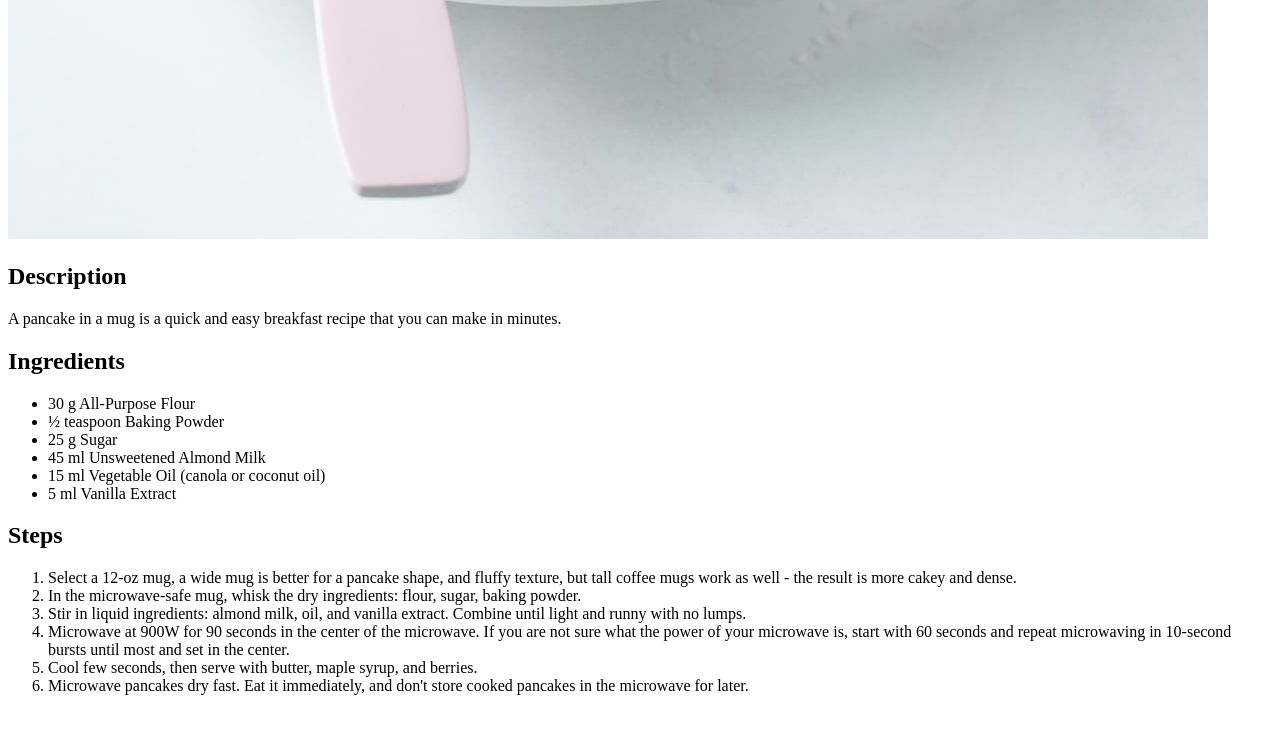
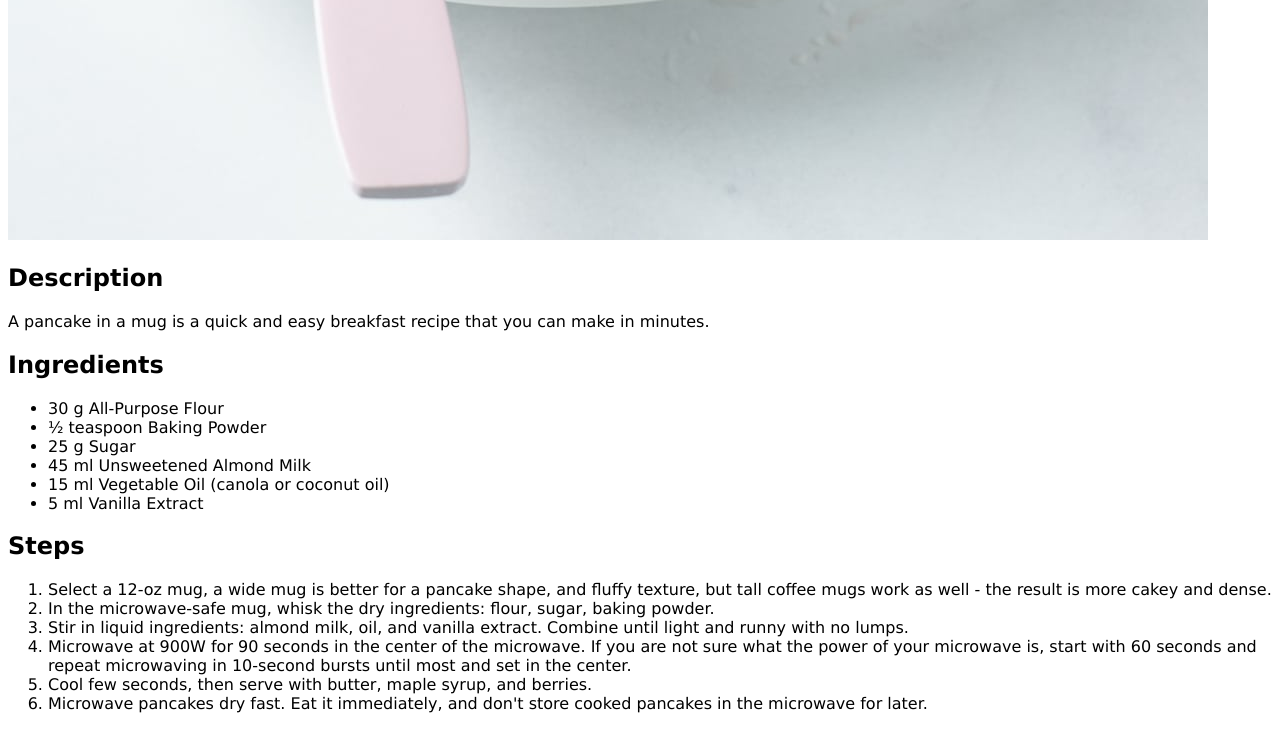
Before and after one commit to rc-gr/odin-recipes, a plain HTML site: page recipes/pancake-in-a-mug.html in a window 1280 px wide. Shown: the part 1641-2370 px from the top of the page. Drawn offline with Linux system fonts and the light colour scheme.

Commit message:
Add initial classes for styling

```diff
--- a/recipes/pancake-in-a-mug.html
+++ b/recipes/pancake-in-a-mug.html
@@ -3,15 +3,20 @@
 <head>
   <meta charset="UTF-8">
   <title>Pancake In A Mug</title>
+  <link rel="stylesheet" href="../style.css">
 </head>
 
-<body>
-  <h1>Pancake In A Mug</h1>
-  <img src="../img/pancake-in-a-mug-finished.jpg" alt="Finished pancake in a mug">
-  <h2>Description</h2>
-  <p>A pancake in a mug is a quick and easy breakfast recipe that you can make in minutes.</p>
-  <h2>Ingredients</h2>
-  <ul>
+<body class="main">
+  <h1 class="headline">Pancake In A Mug</h1>
+  <img class="dish-image" src="../img/pancake-in-a-mug-finished.jpg" alt="Finished pancake in a mug">
+
+  <h2 class="section">Description</h2>
+  <div class="description">
+    <p class="description">A pancake in a mug is a quick and easy breakfast recipe that you can make in minutes.</p>
+  </div>
+
+  <h2 class="section">Ingredients</h2>
+  <ul class="ingredients">
     <li>30 g All-Purpose Flour</li>
     <li>½ teaspoon Baking Powder</li>
     <li>25 g Sugar</li>
@@ -19,8 +24,9 @@
     <li>15 ml Vegetable Oil (canola or coconut oil)</li>
     <li>5 ml Vanilla Extract</li>
   </ul>
-  <h2>Steps</h2>
-  <ol>
+
+  <h2 class="section">Steps</h2>
+  <ol class="steps">
     <li>Select a 12-oz mug, a wide mug is better for a pancake shape, and fluffy texture, but tall coffee mugs work as well - the result is more cakey and dense.</li>
     <li>In the microwave-safe mug, whisk the dry ingredients: flour, sugar, baking powder.</li>
     <li>Stir in liquid ingredients: almond milk, oil, and vanilla extract. Combine until light and runny with no lumps.</li>
@@ -28,5 +34,6 @@
     <li>Cool few seconds, then serve with butter, maple syrup, and berries.</li>
     <li>Microwave pancakes dry fast. Eat it immediately, and don't store cooked pancakes in the microwave for later.</li>
   </ol>
+
 </body>
 </html>
```
Also changed, not shown: recipes/basic-mashed-potatoes.html (+16 -9 lines), recipes/bubur-pulut-hitam.html (+17 -10 lines).
